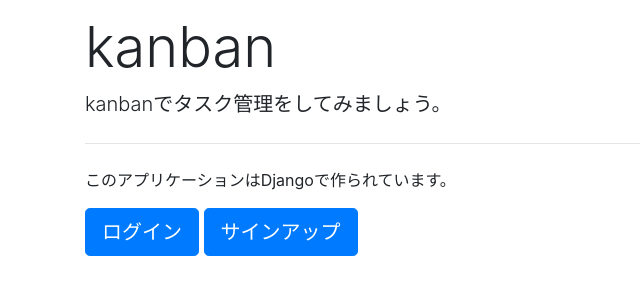
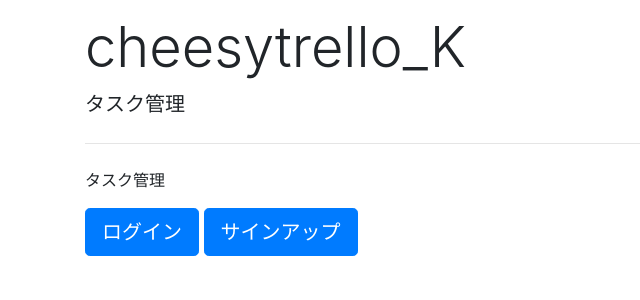
Before and after one commit to tomoya-kamaji/todoproject, a Django app: page /kanban/ in a window 1280 px wide. Shown: the part 56-356 px from the top of the page, without its empty margins (0-640 px from the left). Run offline with Django 3.2, Linux system fonts and the light colour scheme; some libraries are stand-ins or nearby versions.

Commit message:
initial commit

```diff
--- a/config/settings.py
+++ b/config/settings.py
@@ -25,7 +25,7 @@
 # SECURITY WARNING: don't run with debug turned on in production!
 DEBUG = True
 
-ALLOWED_HOSTS = ["https://cheesytrellok.herokuapp.com/"]
+ALLOWED_HOSTS = ['https://cheesytrellok.herokuapp.com']
 
 
 # Application definition
@@ -130,6 +130,7 @@
 
 STATIC_ROOT = os.path.join(BASE_DIR, 'staticfiles') # 追記
 STATIC_URL = '/static/'
+
 # 追記
 STATICFILES_DIRS = (
     os.path.join(BASE_DIR, 'static'),
--- a/kanban/templates/kanban/index.html
+++ b/kanban/templates/kanban/index.html
@@ -2,10 +2,10 @@
 
 {% block content %}
 <div class="container">
-  <h1 class="display-4">kanban</h1>
-  <p class="lead">kanbanでタスク管理をしてみましょう。</p>
+  <h1 class="display-4">cheesytrello_K</h1>
+  <p class="lead">タスク管理</p>
   <hr class="my-4">
-  <p>このアプリケーションはDjangoで作られています。</p>
+  <p>タスク管理</p>
   <!-- ここから追記 -->
   <a class="btn btn-primary btn-lg" href="{% url 'login' %}" role="button">ログイン</a>
   <a class="btn btn-primary btn-lg" href="{% url 'kanban:signup' %}" role="button">サインアップ</a>
```
